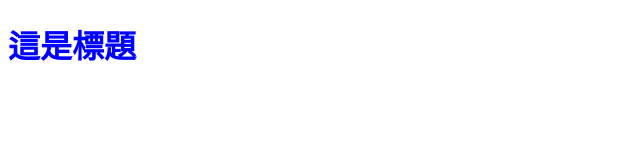
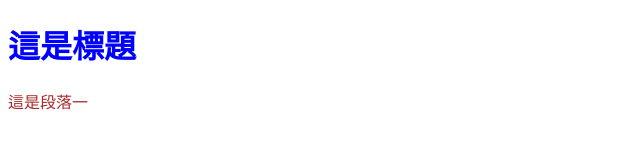
Before and after one commit to EasyToGet/git-flow-demo, a plain HTML site: page index.html in a window 1280 px wide. Shown: the whole page, without its empty margins (0-640 px from the left). Drawn offline with Linux system fonts and the light colour scheme.

Commit message:
feat: 新增段落一

```diff
--- a/css/all.css
+++ b/css/all.css
@@ -1,3 +1,7 @@
 h1 {
   color: blue;
 }
+
+p {
+  color: brown;
+}
--- a/index.html
+++ b/index.html
@@ -8,5 +8,6 @@
 </head>
 <body>
   <h1>這是標題</h1>
+  <p>這是段落一</p>
 </body>
 </html>
```
